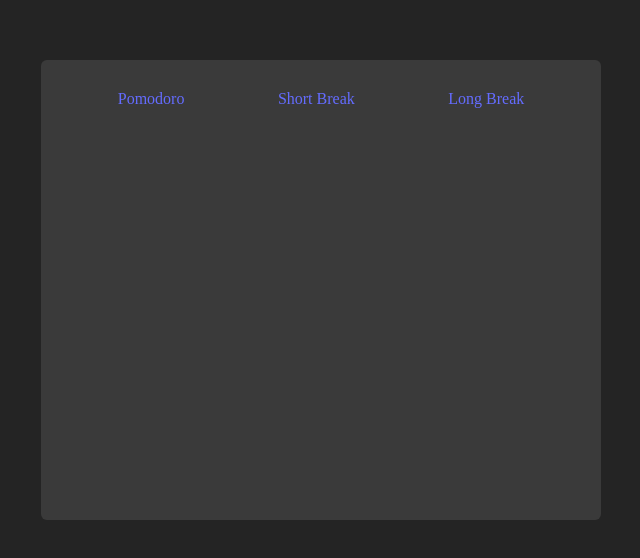
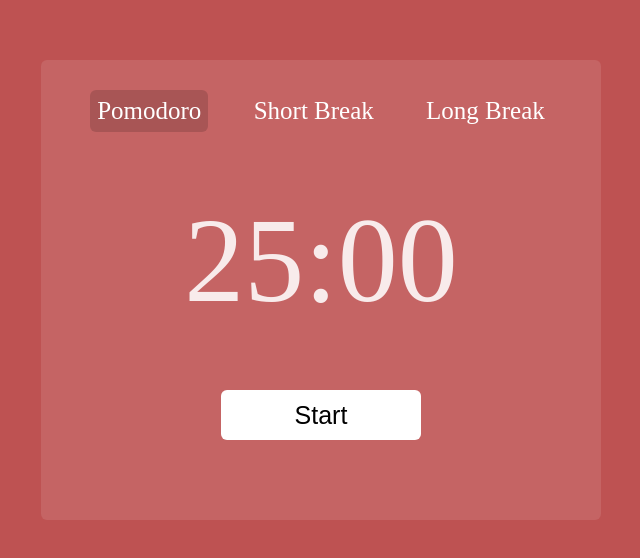
Before and after one commit to LovelyValue/pomofocus, a React (Vite) app: page / in a window 1280 px wide. Shown: the part 110-668 px from the top of the page, without its empty margins (319-959 px from the left). Built offline with nearby package versions, Linux system fonts and the light colour scheme.

Commit message:
управление изменением текста кнопки, добавление css стилей

```diff
--- a/package.json
+++ b/package.json
@@ -10,6 +10,7 @@
     "preview": "vite preview"
   },
   "dependencies": {
+    "classnames": "^2.5.1",
     "react": "^19.0.0",
     "react-dom": "^19.0.0",
     "react-router-dom": "^7.5.0"
--- a/src/Layouts/Layout.module.css
+++ b/src/Layouts/Layout.module.css
@@ -4,9 +4,35 @@
 	background-color: rgba(255, 255, 255, 0.1);
 	border-radius: 6px;
 	padding: 30px;
+	display: flex;
+	flex-direction: column;
+	gap: 60px;
 }
 
-.inner__link {
+.layout__inner-link {
 	display: flex;
 	justify-content: space-around;
 }
+
+.layout__link {
+	font-size: 25px;
+	color: #ffffff;
+	padding: 7px;
+}
+
+.active {
+	border-radius: 6px;
+	background: none rgba(0, 0, 0, 0.15);
+}
+
+.layout__button {
+	cursor: pointer;
+	width: 200px;
+	height: 50px;
+	margin: 0 auto;
+	font-size: 25px;
+	color: #000000;
+	background: #ffffff;
+	border: none;
+	border-radius: 6px;
+}
--- a/src/Layouts/Layout.tsx
+++ b/src/Layouts/Layout.tsx
@@ -1,14 +1,61 @@
-import { NavLink } from 'react-router-dom';
+import cn from 'classnames';
+import { useState } from 'react';
+import { NavLink, Outlet } from 'react-router-dom';
 import styles from './Layout.module.css';
 
 const Layout = () => {
+	//Управление изменением текста кнопки
+	const [buttonText, setButtonText] = useState('Start');
+	const changeText = (text: string) => {
+		if (text !== 'Start') {
+			setButtonText('Start');
+		} else {
+			setButtonText('Pause');
+		}
+	};
+
 	return (
 		<div className={styles['layout']}>
-			<div className={styles['inner__link']}>
-				<NavLink to='/'>Pomodoro</NavLink>
-				<NavLink to='/short-break'>Short Break</NavLink>
-				<NavLink to='/long-break'>Long Break</NavLink>
+			<div className={styles['layout__inner-link']}>
+				<NavLink
+					to='/'
+					className={({ isActive }) =>
+						cn(styles['layout__link'], {
+							[styles['active']]: isActive,
+						})
+					}
+				>
+					Pomodoro
+				</NavLink>
+				<NavLink
+					to='/short-break'
+					className={({ isActive }) =>
+						cn(styles['layout__link'], {
+							[styles['active']]: isActive,
+						})
+					}
+				>
+					Short Break
+				</NavLink>
+				<NavLink
+					to='/long-break'
+					className={({ isActive }) =>
+						cn(styles['layout__link'], {
+							[styles['active']]: isActive,
+						})
+					}
+				>
+					Long Break
+				</NavLink>
 			</div>
+			<Outlet />
+			<button
+				type='button'
+				className={styles['layout__button']}
+				onClick={() => changeText(buttonText)}
+			>
+				{buttonText}
+			</button>
 		</div>
 	);
 };
--- a/src/main.css
+++ b/src/main.css
@@ -1,34 +1,20 @@
 :root {
-	color-scheme: light dark;
 	color: rgba(255, 255, 255, 0.87);
-	background-color: #242424;
+	background-color: #be5252;
 }
 
 #root {
-	max-width: 1280px;
 	margin: 0 auto;
-	padding: 2rem;
 	text-align: center;
 }
 
 a {
-	font-weight: 500;
-	color: #646cff;
 	text-decoration: inherit;
-}
-a:hover {
-	color: #535bf2;
 }
 
 body {
 	margin: 0;
 	display: flex;
 	place-items: center;
-	min-width: 320px;
 	min-height: 100vh;
 }
-
-h1 {
-	font-size: 3.2em;
-	line-height: 1.1;
-}
--- a/src/pages/LongBreak/LongBreak.module.css
+++ b/src/pages/LongBreak/LongBreak.module.css
@@ -0,0 +1,3 @@
+.longBreak {
+	font-size: 120px;
+}
--- a/src/pages/LongBreak/LongBreak.tsx
+++ b/src/pages/LongBreak/LongBreak.tsx
@@ -1,7 +1,7 @@
 import styles from './LongBreak.module.css';
 
 const LongBreak = () => {
-	return <div className={styles['LongBreak']}>LongBreak</div>;
+	return <div className={styles['longBreak']}>15:00</div>;
 };
 
 export default LongBreak;
--- a/src/pages/Pomodoro/Pomodoro.module.css
+++ b/src/pages/Pomodoro/Pomodoro.module.css
@@ -0,0 +1,3 @@
+.pomodoro {
+	font-size: 120px;
+}
--- a/src/pages/Pomodoro/Pomodoro.tsx
+++ b/src/pages/Pomodoro/Pomodoro.tsx
@@ -1,7 +1,7 @@
 import styles from './Pomodoro.module.css';
 
 const Pomodoro = () => {
-	return <div className={styles['Pomodoro']}>Pomodoro</div>;
+	return <div className={styles['pomodoro']}>25:00</div>;
 };
 
 export default Pomodoro;
--- a/src/pages/ShortBreak/ShortBreak.module.css
+++ b/src/pages/ShortBreak/ShortBreak.module.css
@@ -0,0 +1,3 @@
+.shortBreak {
+	font-size: 120px;
+}
--- a/src/pages/ShortBreak/ShortBreak.tsx
+++ b/src/pages/ShortBreak/ShortBreak.tsx
@@ -1,7 +1,7 @@
 import styles from './ShortBreak.module.css';
 
 const ShortBreak = () => {
-	return <div className={styles['ShortBreak']}>ShortBreak</div>;
+	return <div className={styles['shortBreak']}>05:00</div>;
 };
 
 export default ShortBreak;
```
Also changed, not shown: 1 other file (tests, documents, lock files or other folders).
